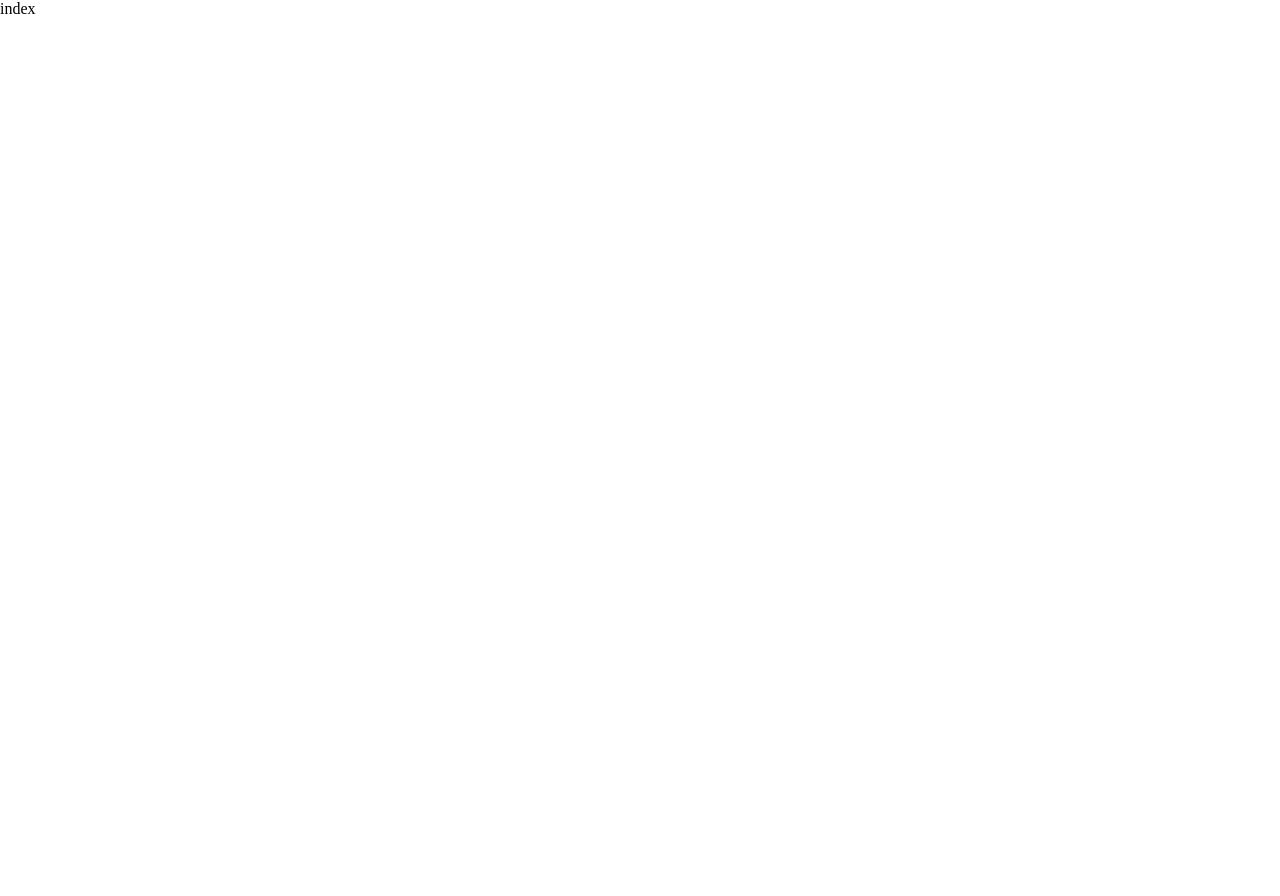
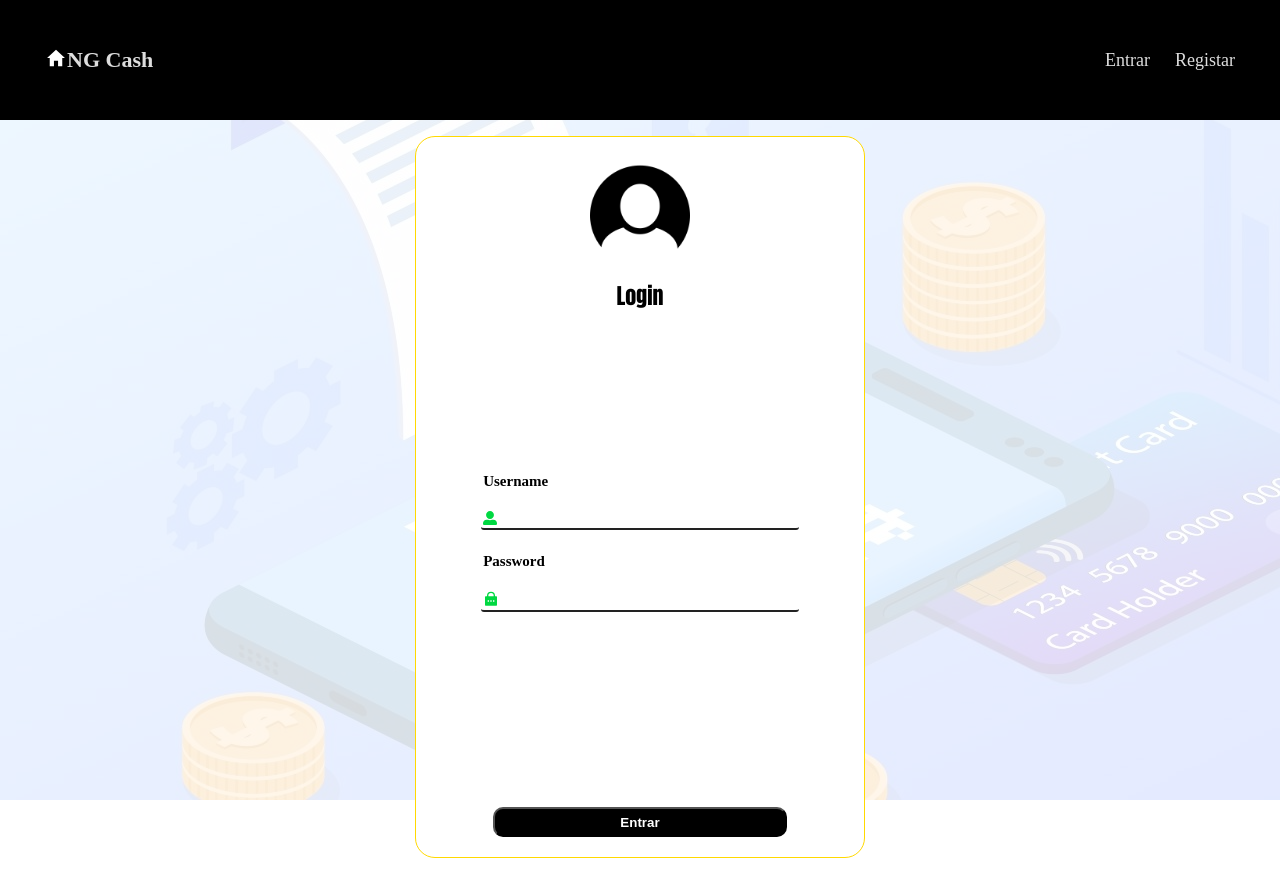
Before and after one commit to oliveiramiro2/NG.challenge, a React (Create React App) app in the folder ng-screens/: page /login in a window 1280 px wide. Shown: the top 896 px of the page. Before the commit the page ends 800 px from the top, so only its background shows below. Built offline with nearby package versions, Linux system fonts and the light colour scheme.

Commit message:
added lib to use icons and build screen to make register and login

```diff
--- a/ng-screens/package.json
+++ b/ng-screens/package.json
@@ -13,6 +13,7 @@
     "axios": "^1.2.0",
     "react": "^18.2.0",
     "react-dom": "^18.2.0",
+    "react-icons": "^4.7.1",
     "react-router": "^6.4.4",
     "react-router-dom": "^6.4.4",
     "react-scripts": "5.0.1",
--- a/ng-screens/src/index.css
+++ b/ng-screens/src/index.css
@@ -1,6 +1,7 @@
 body {
     margin: 0;
     padding: 0;
+    overflow-x: hidden;
 }
 
 div {
--- a/ng-screens/src/routes/public/index.tsx
+++ b/ng-screens/src/routes/public/index.tsx
@@ -7,8 +7,8 @@ import HomePublic from "../../screens/public/Home";
 
 const PublicRoutes: React.FC = () => (
     <Routes>
+        <Route path="/login" element={<SingIn />} />
         <Route path="/cadastrar" element={<SingUp />} />
-        <Route path="/login" element={<SingIn />} />
         <Route path="/" element={<HomePublic />} />
     </Routes>
 );
--- a/ng-screens/src/screens/public/SingIn/index.tsx
+++ b/ng-screens/src/screens/public/SingIn/index.tsx
@@ -1,7 +1,14 @@
 import React from "react";
+import Form from "../components/Form";
+import HeaderPublic from "../components/Header";
 
 const SingIn: React.FC = () => {
-    return <div>index</div>;
+    return (
+        <div>
+            <HeaderPublic />
+            <Form register={false} />
+        </div>
+    );
 };
 
 export default SingIn;
--- a/ng-screens/src/screens/public/SingUp/index.tsx
+++ b/ng-screens/src/screens/public/SingUp/index.tsx
@@ -1,7 +1,14 @@
 import React from "react";
+import Form from "../components/Form";
+import HeaderPublic from "../components/Header";
 
 const SingUp: React.FC = () => {
-    return <div>index</div>;
+    return (
+        <div>
+            <HeaderPublic />
+            <Form register />
+        </div>
+    );
 };
 
 export default SingUp;
--- /dev/null
+++ b/ng-screens/src/screens/public/components/Form/index.tsx
@@ -0,0 +1,54 @@
+import React from "react";
+import { FaUserAlt } from "react-icons/fa";
+import { RiLockPasswordFill } from "react-icons/ri";
+
+import {
+    SbuttonSend,
+    SContainForm,
+    SContainPictureBackground,
+    SContainTransparent,
+    SImgUser,
+    SInput,
+} from "./styled";
+
+const imgUser = require("../../../../assets/imgs/user.png");
+
+interface IProps {
+    register: boolean;
+}
+
+const Form: React.FC<IProps> = ({ register }) => {
+    return (
+        <SContainPictureBackground>
+            <SContainTransparent>
+                <SContainForm>
+                    <article>
+                        <SImgUser src={imgUser} alt="Usuário" />
+                        <p>{register ? "Cadastro" : "Login"}</p>
+                    </article>
+                    <aside>
+                        <div>
+                            <p>Username</p>
+                            <FaUserAlt size="14px" color="#00d841" />
+                            <SInput id="inputUsername" alt="UserName" />
+                        </div>
+                        <div>
+                            <p>Password</p>
+                            <RiLockPasswordFill color="#00d841" />
+                            <SInput
+                                id="inputPassword"
+                                alt="Password"
+                                type="password"
+                            />
+                        </div>
+                    </aside>
+                    <SbuttonSend>
+                        <p>{register ? "Cadastrar" : "Entrar"}</p>
+                    </SbuttonSend>
+                </SContainForm>
+            </SContainTransparent>
+        </SContainPictureBackground>
+    );
+};
+
+export default Form;
--- /dev/null
+++ b/ng-screens/src/screens/public/components/Form/styled.tsx
@@ -0,0 +1,126 @@
+import styled from "styled-components";
+
+const imgBG = require("../../../../assets/imgs/imgHome.png");
+
+export const SContainPictureBackground = styled.div`
+    background: url(${imgBG}) no-repeat content-box;
+    width: 100vw;
+`;
+
+export const SContainTransparent = styled.div`
+    background: #ffffffd5;
+    width: 100vw;
+    display: flex;
+    justify-content: center;
+    padding-bottom: 50px;
+`;
+
+export const SImgUser = styled.img`
+    max-width: 70%;
+    max-height: 100px;
+`
+
+export const SContainForm = styled.div`
+    background: #fff;
+    width: 35vw;
+    height: 85vh;
+    margin-top: 17vh;
+    border-radius: 20px;
+    border: #ffd900 1px solid;
+    display: flex;
+    justify-content: space-between;
+    align-items: center;
+    flex-direction: column;
+    padding: 20px 0;
+
+    @media (max-width: 600px) {
+        width: 50vw;
+    }
+
+    & article {
+        width: 100%;
+        display: flex;
+        justify-content: center;
+        align-items: center;
+        flex-direction: column;
+    }
+
+    & article p {
+        font-size: 22px;
+        font-family: Impact, Haettenschweiler, 'Arial Narrow Bold', sans-serif;
+    }
+
+    & aside {
+        width: 100%;
+        display: flex;
+        align-self: center;
+        align-items: center;
+        flex-direction: column;
+        position: relative;
+        bottom: 40px;
+    }
+
+    & aside div {
+        display: flex;
+        align-self: center;
+        align-items: center;
+        flex-direction: column;
+        width: 70%;
+    }
+
+    & aside div p {
+        align-self: baseline;
+        font-weight: bolder;
+        font-size: 15px;
+        position: relative;
+        top: 8px;
+    }
+
+    & aside div svg {
+        align-self: baseline;
+        position: relative;
+        top: 14px;
+    }
+`;
+export const SInput = styled.input`
+    width: 23vw;
+    border: none;
+    border-bottom: 2px #222 solid;
+    border-radius: 3px;
+    box-sizing: content-box;
+    padding-left: 22px;
+
+    @media (max-width: 800px) {
+        width: 22vw;
+        padding-left: 25px;
+    }
+
+    @media (max-width: 600px) {
+        width: 30vw;
+        padding-left: 20px;
+    }
+
+    &:active {
+        background: #00ff4c1d;
+    }
+
+    &:focus {
+        outline: 0;
+        border-bottom: 2px #00d841 solid;
+    }
+`;
+
+export const SbuttonSend = styled.button`
+    width: 23vw;
+    height: 30px;
+    border-radius: 10px;
+    background: #000;
+    display: flex;
+    justify-content: center;
+    align-items: center;
+
+    & p {
+        color: #fff;
+        font-weight: bold;
+    }
+`
--- a/ng-screens/src/screens/public/components/Header/index.tsx
+++ b/ng-screens/src/screens/public/components/Header/index.tsx
@@ -1,4 +1,5 @@
 import React from "react";
+import { IoMdHome } from "react-icons/io";
 
 import { SHeader, SALast } from "./styled";
 
@@ -6,11 +7,14 @@ const HeaderPublic: React.FC = () => {
     return (
         <SHeader>
             <article>
-                <a href="/">NG Cash</a>
+                <a href="/">
+                    <IoMdHome color="#fff" />
+                    {" "} NG Cash
+                </a>
             </article>
             <div>
                 <SALast href="/login">Entrar</SALast>
-                <a href="/cadastro">Registar</a>
+                <a href="/cadastrar">Registar</a>
             </div>
         </SHeader>
     );
--- a/ng-screens/src/screens/public/components/Header/styled.tsx
+++ b/ng-screens/src/screens/public/components/Header/styled.tsx
@@ -24,6 +24,8 @@ export const SHeader = styled.header`
     & article a {
         font-weight: bold;
         font-size: 22px;
+        display: flex;
+        align-self: center;
     }
 
     & a {
```
Also changed, not shown: ng-screens/.eslintrc.json, ng-screens/src/assets/imgs/user.png (added), 1 other file (tests, documents, lock files or other folders).
